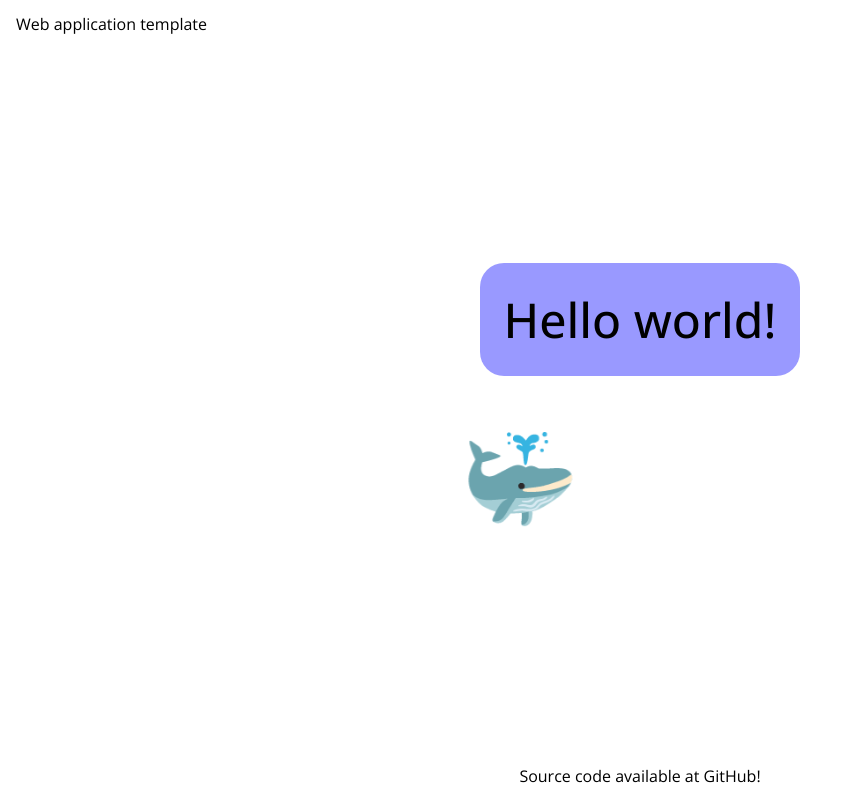
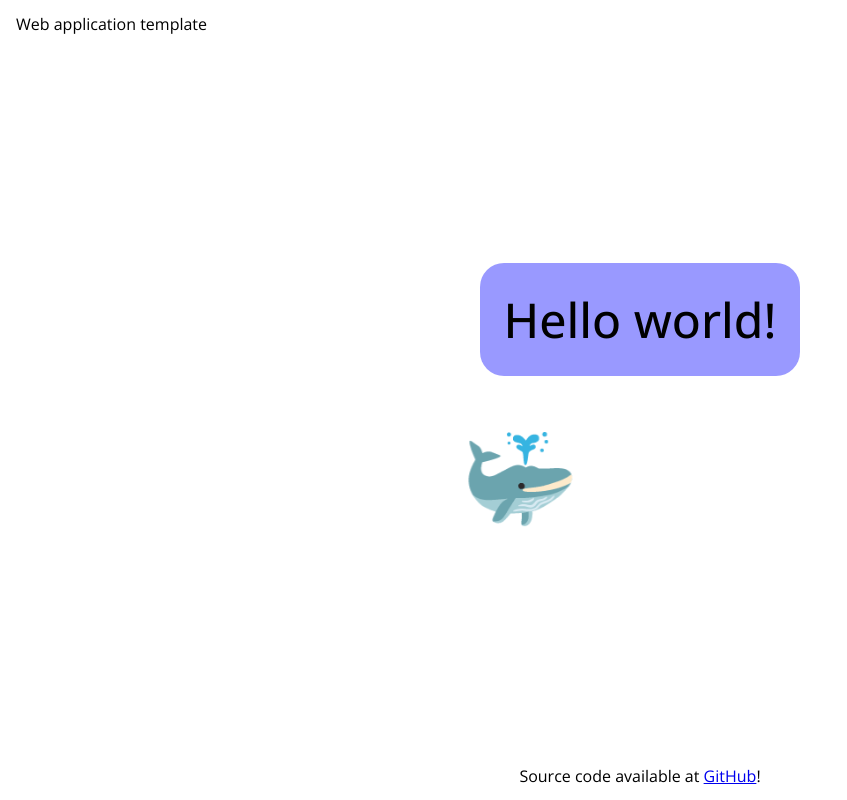
Before and after one commit to ntdesmond/react-webpack-ts, a React app: page /#/ in a window 1280 px wide. Shown: the whole page, without its empty margins (0-847 px from the left). Built offline with nearby package versions, Linux system fonts and the light colour scheme; a web font is replaced by a local one.

Commit message:
Add a link to the github repo

```diff
--- a/src/pages/Home.tsx
+++ b/src/pages/Home.tsx
@@ -63,7 +63,7 @@ export default () => (
       <StyledIcon />
     </StyledMain>
     <footer>
-      Source code available at GitHub!
+      Source code available at <a href="https://github.com/ntdesmond/react-webpack-ts">GitHub</a>!
     </footer>
   </BodyGrid>
 );
```
